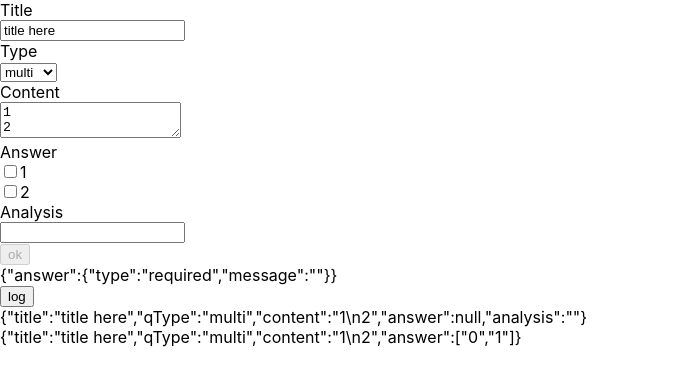
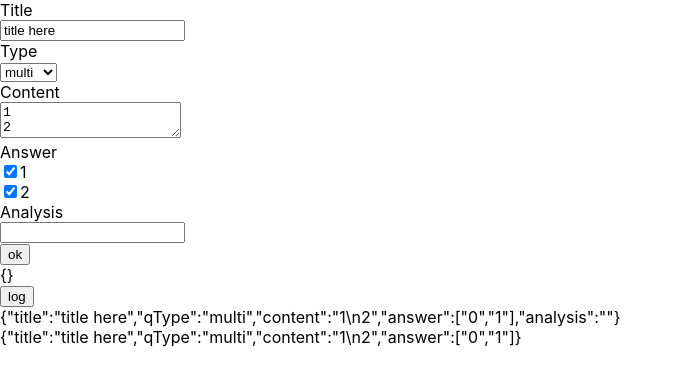
Before and after one commit to mtmtdg/learning-react, a React (Create React App) app: page / in a window 1280 px wide. Shown: the top 384 px of the page, without its empty margins (0-683 px from the left). Built offline with nearby package versions, Linux system fonts and the light colour scheme.

Commit message:
[bugfix]onchange called after init if using useEffect

```diff
--- a/src/components/QuestionMeta/QuestionMeta.tsx
+++ b/src/components/QuestionMeta/QuestionMeta.tsx
@@ -1,4 +1,4 @@
-import { Dispatch, SetStateAction, useEffect } from 'react';
+import { Dispatch, SetStateAction, SyntheticEvent, useEffect } from 'react';
 import { SubmitHandler, useForm } from 'react-hook-form';
 import { Question } from '../../models';
 import styles from './QuestionMeta.module.scss';
@@ -31,14 +31,18 @@ export default function QuestionMeta({ question, setQuestion }: QuestionMetaProp
   const [qTypeValue, contentValue] = watch(['qType', 'content']);
   const options: string[] = contentValue?.split('\n').filter((x: string) => x) || [];
 
-  useEffect(() => {
+  const handleQTypeChange = (e: SyntheticEvent) => {
     /* auto: qType changed => render UI only => (other op) => change event & update model
      * manual: qType changed => render UI only => manual update model
      * [auto] can also prevents user from submitting, but the button status will be wrong for a moment
      * so, [manual]
      */
+
+    /*
+     * not useEffect: setValue will be called after init, because qType changed from '' to 'single'
+     */
     setValue('answer', null);
-  }, [qTypeValue]);
+  };
 
   return (
     <div className={styles.QuestionMeta}>
@@ -47,7 +51,7 @@ export default function QuestionMeta({ question, setQuestion }: QuestionMetaProp
         <input {...register('title', { required: false })} />
 
         <label>Type</label>
-        <select {...register('qType', { required: true })}>
+        <select {...register('qType', { required: true, onChange: handleQTypeChange })}>
           <option value="single">single</option>
           <option value="multi">multi</option>
         </select>
```
